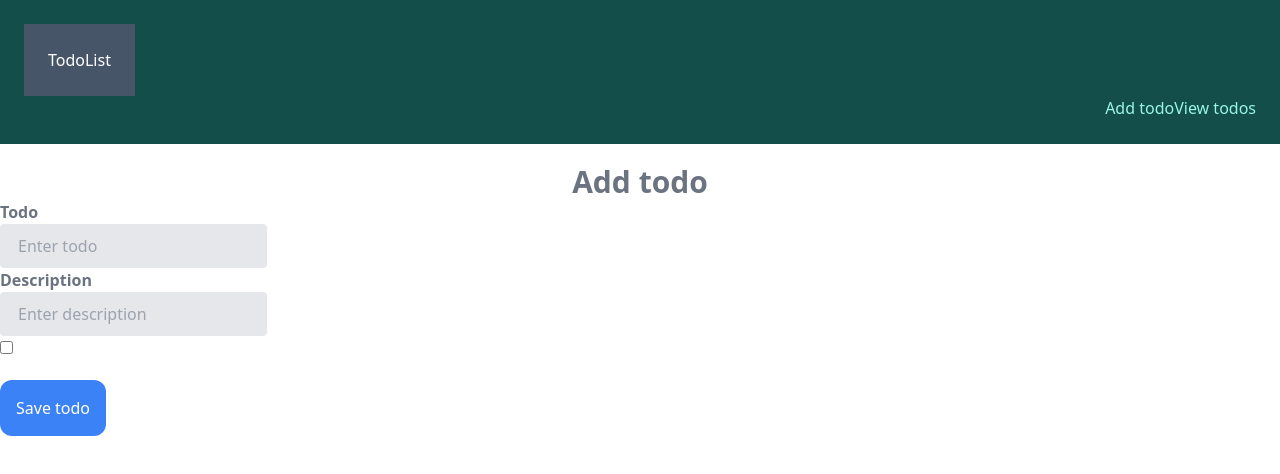
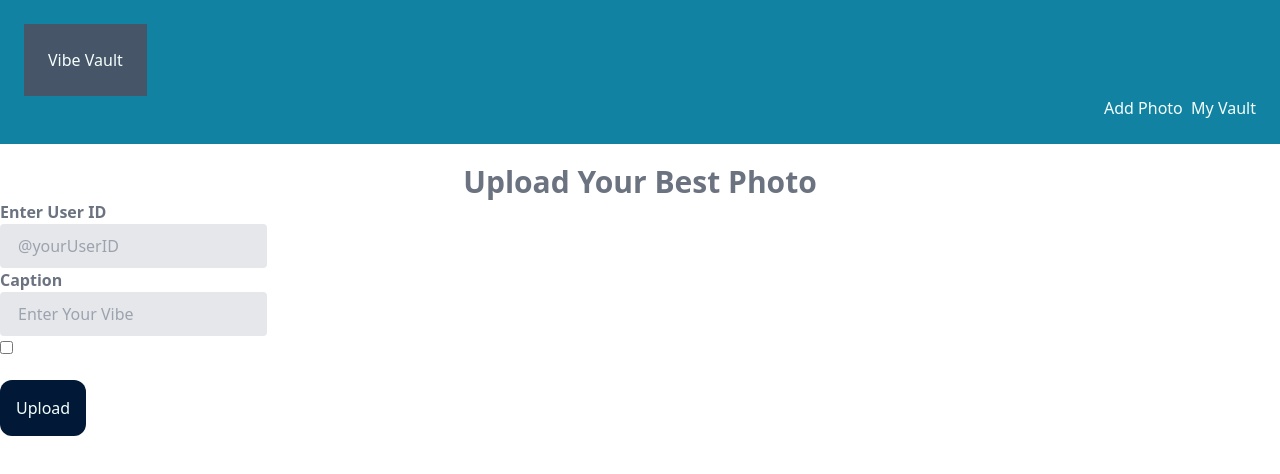
Before and after one commit to Martini-Besti/Vibe-Vault, a Next.js app in the folder vibe-vault/: page /add in a window 1280 px wide. Shown: the top 474 px of the page. Built offline with nearby package versions, Linux system fonts and the light colour scheme.

Commit message:
Amended-Home-Page

```diff
--- a/vibe-vault/src/app/add/page.js
+++ b/vibe-vault/src/app/add/page.js
@@ -48,11 +48,11 @@ const page = () => {
   return (
     <div>
       <h1 className="text-3xl text-center font-bold mt-5 text-gray-500">
-        Add todo
+        Upload Your Best Photo
       </h1>
       {isSuccess && (
         <div className="bg-blue-100 text-blue-700 p-4">
-          Todo added successfully!
+          Photo added successfully!
         </div>
       )}
       {isError && (
@@ -61,7 +61,7 @@ const page = () => {
       <form onSubmit={handleSubmit}>
         <div className="w-1/3">
           <label className="block text-gray-500 font-bold pr-4" htmlFor="title">
-            Todo
+            Enter User ID
           </label>
         </div>
         <div className="w-2/3">
@@ -69,7 +69,7 @@ const page = () => {
             name="title"
             id="title"
             type="text"
-            placeholder="Enter todo"
+            placeholder="@yourUserID"
             value={todoObject.title}
             onChange={handleInputChange}
             className="bg-gray-200 border-2 border-gray-200 rounded py-2 px-4 text-gray-700"
@@ -80,7 +80,7 @@ const page = () => {
             className="block text-gray-500 font-bold pr-4"
             htmlFor="description"
           >
-            Description
+            Caption
           </label>
         </div>
         <div className="w-2/3">
@@ -88,7 +88,7 @@ const page = () => {
             name="description"
             type="text"
             id="description"
-            placeholder="Enter description"
+            placeholder="Enter Your Vibe"
             value={todoObject.description}
             onChange={handleInputChange}
             className="bg-gray-200 border-2 border-gray-200 rounded py-2 px-4 text-gray-700"
@@ -103,10 +103,10 @@ const page = () => {
           />
         </div>
         <button
-          className="bg-blue-500 text-white p-4 rounded-xl mt-5"
+          className="bg-[#011936] text-[#F4FFFD] p-4 rounded-xl mt-5"
           type="submit"
         >
-          Save todo
+          Upload
         </button>
       </form>
     </div>
--- a/vibe-vault/src/components/Nav.js
+++ b/vibe-vault/src/components/Nav.js
@@ -3,16 +3,16 @@ import React from 'react'
 
 const nav = () => {
   return (
-    <nav className="flex items-center justify-between flex-wrap bg-teal-900 p-6">
-<div className="mr-6 text-white p-6 bg-slate-600">
-TodoList
+    <nav className="flex items-center justify-between flex-wrap bg-[#1282A2] p-6">
+<div className="mr-6 text-[#F4FFFD] p-6 bg-slate-600">
+Vibe Vault
 </div>
 <div className="w-full flex items-center justify-end">
-    <Link href="/add" className="text-teal-200">
-    Add todo
+    <Link href="/add" className="text-[#F4FFFD]">
+    Add Photo &nbsp;
     </Link>
-    <Link href="/" className="text-teal-200">
-    View todos
+    <Link href="/" className="text-[#F4FFFD]">
+    My Vault
     </Link>
 
 </div>
```
